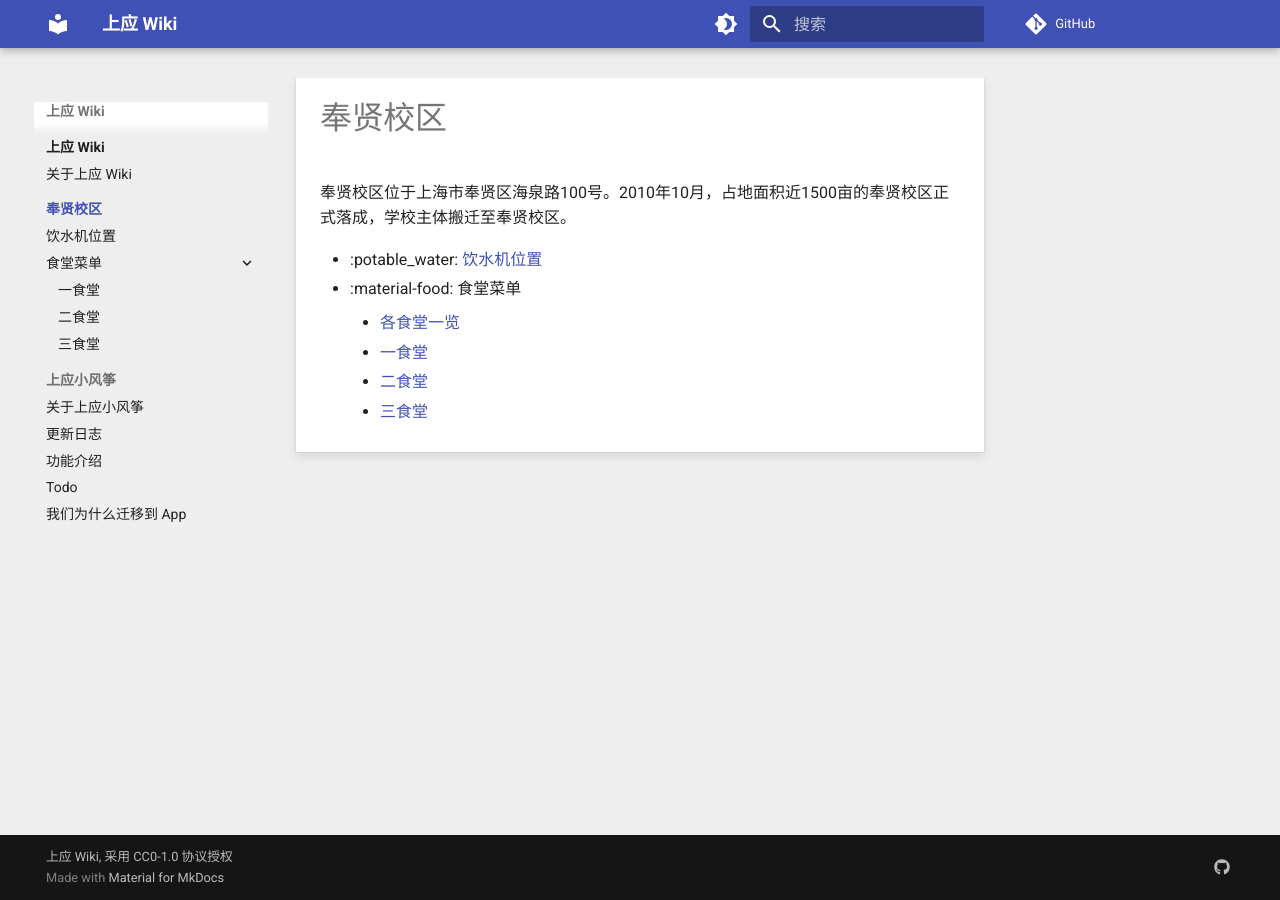
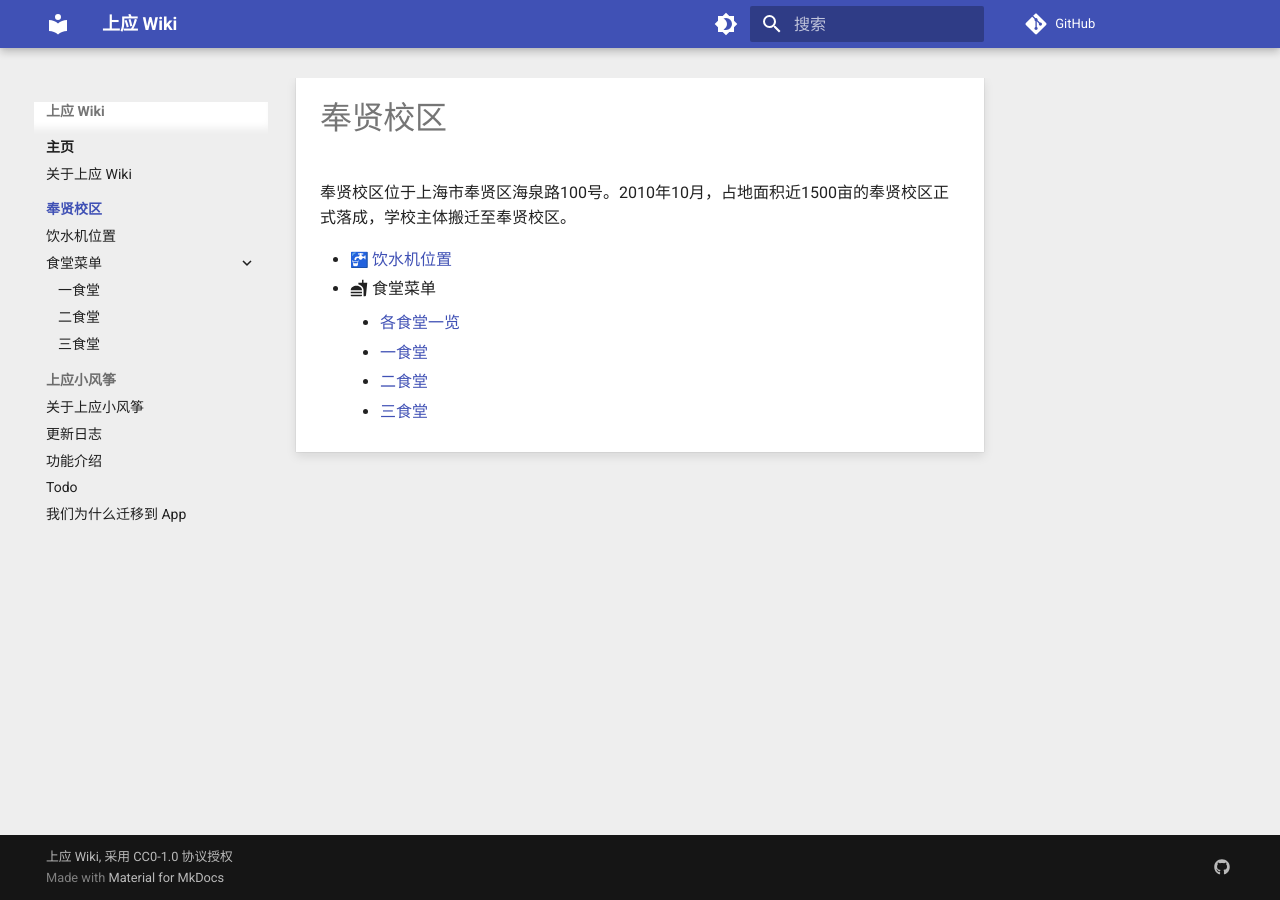
Before and after one commit to SIT-kite/SIT-wiki, an MkDocs documentation site: the page built from docs/fengxian/index.md, in a window 1280 px wide. Built offline with MkDocs 1.6.1 and Material for MkDocs 9.7.7, drawn with Linux system fonts in a browser that asks for light colours; emoji names are drawn with the system emoji font; comment, search, counter and statistics services are not loaded.

Commit message:
改善 mkdocs.yml
这下不会有两个“上应 wiki”了

```diff
--- a/mkdocs.yml
+++ b/mkdocs.yml
@@ -13,6 +13,8 @@ site_author: "上应大易班,树洞盒子,表白墙"
 repo_url: https://github.com/SIT-kite/SIT-wiki
 
 copyright: 上应 Wiki, 采用 CC0-1.0 协议授权
+
+# ------------------------------------------------------------------------------
 
 theme:
 
@@ -37,9 +39,13 @@ theme:
     - navigation.expand
     - navigation.indexes
 
+# ------------------------------------------------------------------------------
+
 extra:
   social:
-    - { name: 上应小风筝 SIT-kite, link: https://github.com/SIT-kite, icon: fontawesome/brands/github }
+    - name: 上应小风筝 SIT-kite
+      link: https://github.com/SIT-kite
+      icon: fontawesome/brands/github
 
 # https://www.mkdocs.org/user-guide/configuration/#extra_css
 extra_css:
@@ -50,6 +56,8 @@ use_directory_urls: true
 
 # https://www.mkdocs.org/user-guide/configuration/#strict
 strict: true
+
+# ------------------------------------------------------------------------------
 
 # https://squidfunk.github.io/mkdocs-material/setup/extensions/
 # https://python-markdown.github.io/extensions/#officially-supported-extensions
@@ -82,12 +90,19 @@ markdown_extensions:
   # - [x] list
   - pymdownx.tasklist: { custom_checkbox: true }
 
+  # https://squidfunk.github.io/mkdocs-material/reference/icons-emojis/
+  - pymdownx.emoji:
+      emoji_index:     !!python/name:materialx.emoji.twemoji
+      emoji_generator: !!python/name:materialx.emoji.to_svg
+
+# ------------------------------------------------------------------------------
+
 # https://www.mkdocs.org/user-guide/writing-your-docs/#configure-pages-and-navigation
 # https://www.mkdocs.org/user-guide/configuration/#nav
 nav:
 
-  - 上应 Wiki:
-    - 主页: index.md
+  - 主页:
+    - index.md
     - about.md
 
   - 奉贤校区:
```
